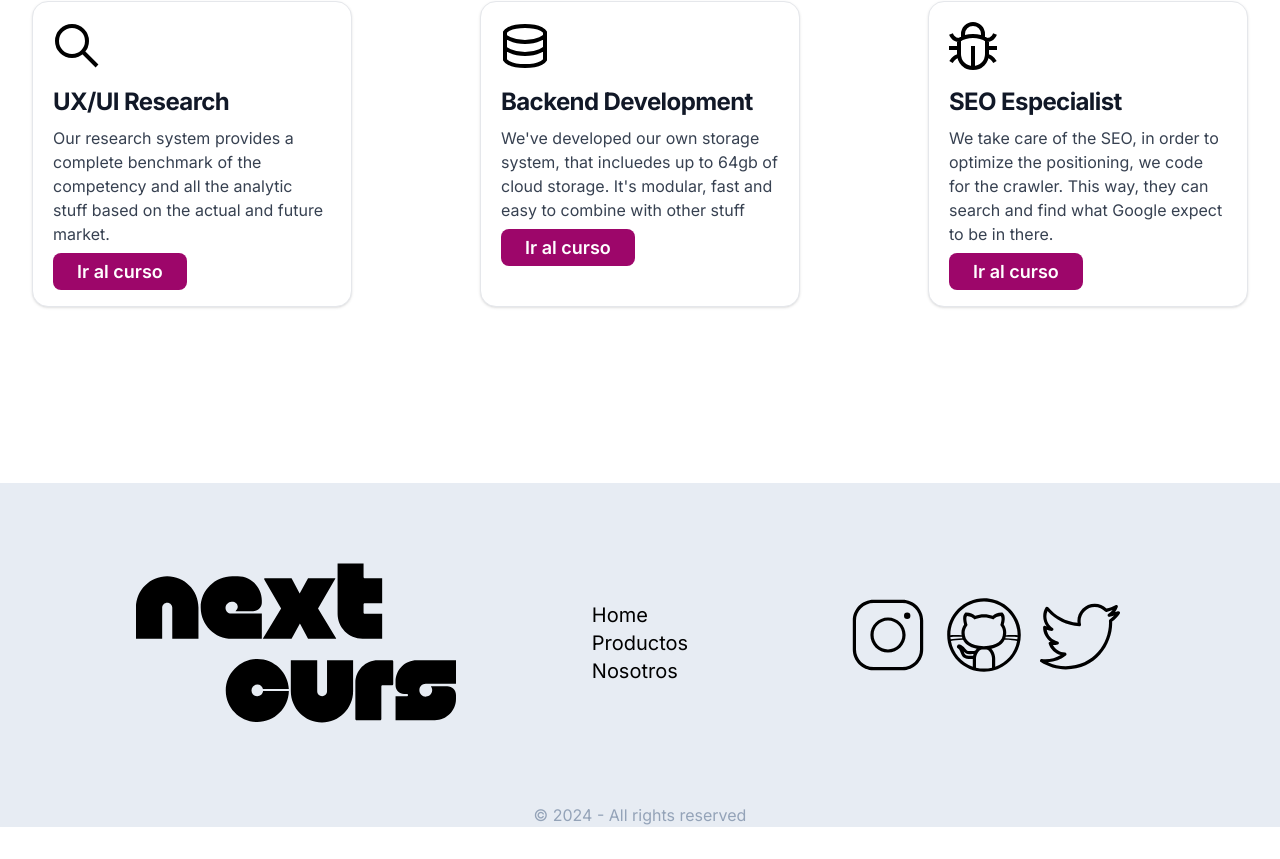
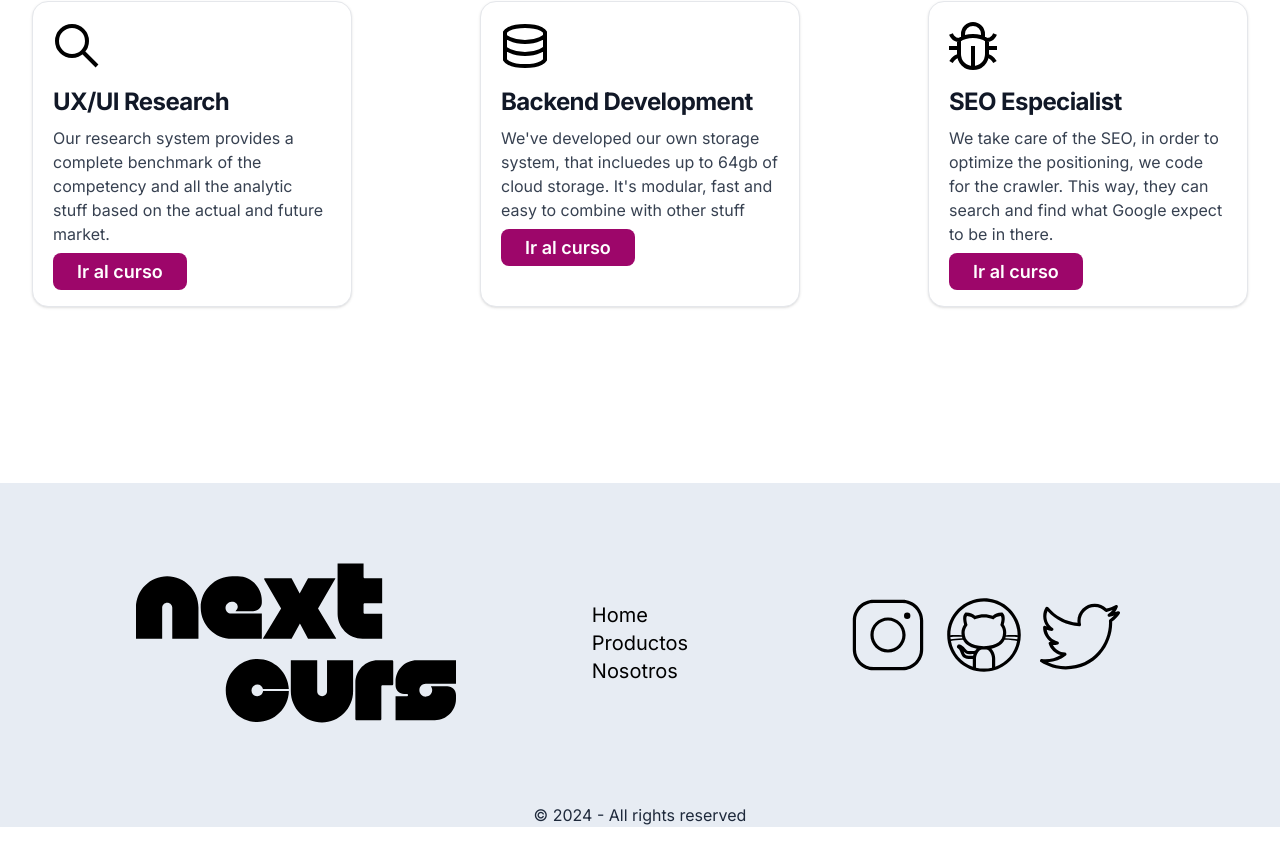
Before and after one commit to BautiCentorbi/PF-CENTORBI-NextJs, a Next.js app: page / in a window 1280 px wide. Shown: the part 1297-2156 px from the top of the page. Built offline with nearby package versions, Linux system fonts and the light colour scheme; no server answers.

Commit message:
Couple Accesibility stuff

```diff
--- a/app/components/ui/Item/Item.jsx
+++ b/app/components/ui/Item/Item.jsx
@@ -17,6 +17,7 @@ const Item = ({ name, img, stock, price, description, id }) => {
               width={144}
               height={144}
               style={{ maxHeight: "144px", width: "auto" }}
+              placeholder="blur"
               alt={name}
             />
           </div>
--- a/app/components/ui/Item/ItemDetail.jsx
+++ b/app/components/ui/Item/ItemDetail.jsx
@@ -58,6 +58,7 @@ const ItemDetail = ({
             width={244}
             height={244}
             style={{ maxHeight: "644px", maxWidth: "644px" }}
+            placeholder="blur"
             alt={name}
           />
         </div>
--- a/app/components/ui/Semantic/Footer.jsx
+++ b/app/components/ui/Semantic/Footer.jsx
@@ -33,7 +33,7 @@ const Footer = () => {
               </Link>
             </div>
         </div>
-        <span className='flex justify-center text-slate-400'>© 2024 - All rights reserved</span>
+        <span className='flex justify-center text-slate-800 dark:text-slate-400'>© 2024 - All rights reserved</span>
     </footer>
   )
 }
--- a/app/components/ui/Semantic/NavBar.jsx
+++ b/app/components/ui/Semantic/NavBar.jsx
@@ -53,7 +53,7 @@ const NavBar = () => {
       </div>
 
       {/* Mobile Nav */}
-      <ul className={`${nav ? 'z-50 md:hidden flex flex-col fixed left-0 top-0  h-full border-r border-r-gray-900 bg-background-dark ease-in-out duration-500' : 'flex flex-col ease-in-out  duration-500 fixed top-0 bottom-0 left-[-100%]'} w-[200px]`}>
+      <div className={`${nav ? 'z-50 md:hidden flex flex-col fixed left-0 top-0  h-full border-r border-r-gray-900 bg-background-dark ease-in-out duration-500' : 'flex flex-col ease-in-out  duration-500 fixed top-0 bottom-0 left-[-100%]'} w-[200px]`}>
         <Image
           src={"/images/MainLogo.png"}
           height={144}
@@ -65,7 +65,7 @@ const NavBar = () => {
             {item.label}
           </Link>
         ))}
-      </ul>
+      </div>
     </nav>
   )
 }
```
